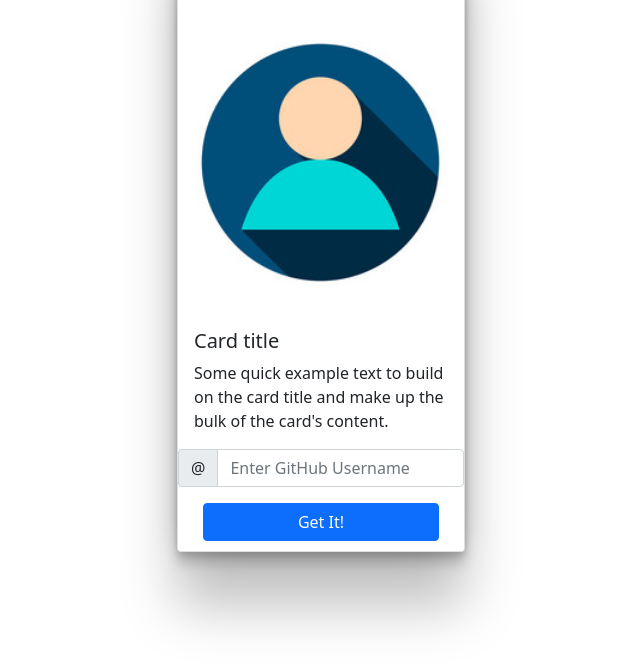
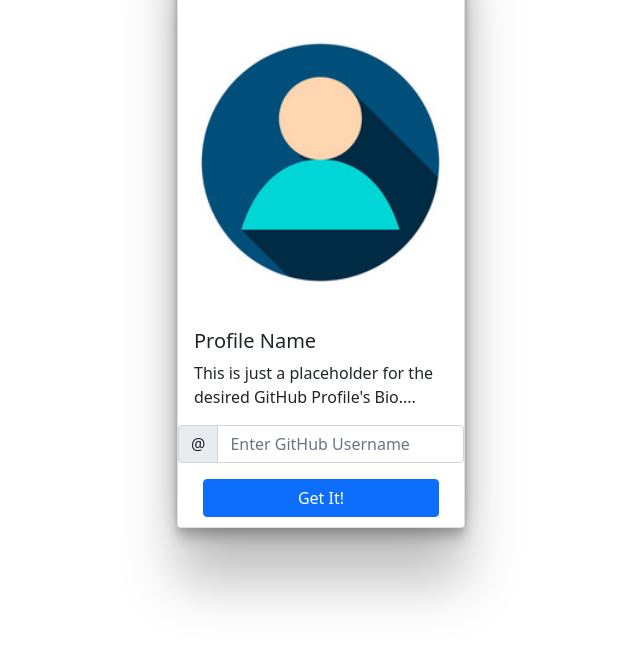
Before and after one commit to ManishBB/findongithub, a plain HTML site: page index.html in a window 1280 px wide. Shown: the part 118-786 px from the top of the page, without its empty margins (319-959 px from the left). Drawn offline with nearby package versions, Linux system fonts and the light colour scheme.

Commit message:
Updated Some Paceholder Texts

```diff
--- a/index.html
+++ b/index.html
@@ -21,8 +21,8 @@
             <img src="images/placeholder-image.jpg" class="card-img-top" id="profileImage" alt="...">
 
             <div class="card-body">
-              <h5 class="card-title" id="profilename">Card title</h5>
-              <p class="card-text" id="profileAbout">Some quick example text to build on the card title and make up the bulk of the card's content.</p>
+              <h5 class="card-title" id="profilename">Profile Name</h5>
+              <p class="card-text" id="profileAbout">This is just a placeholder for the desired GitHub Profile's Bio....</p>
             </div>
 
 
```
